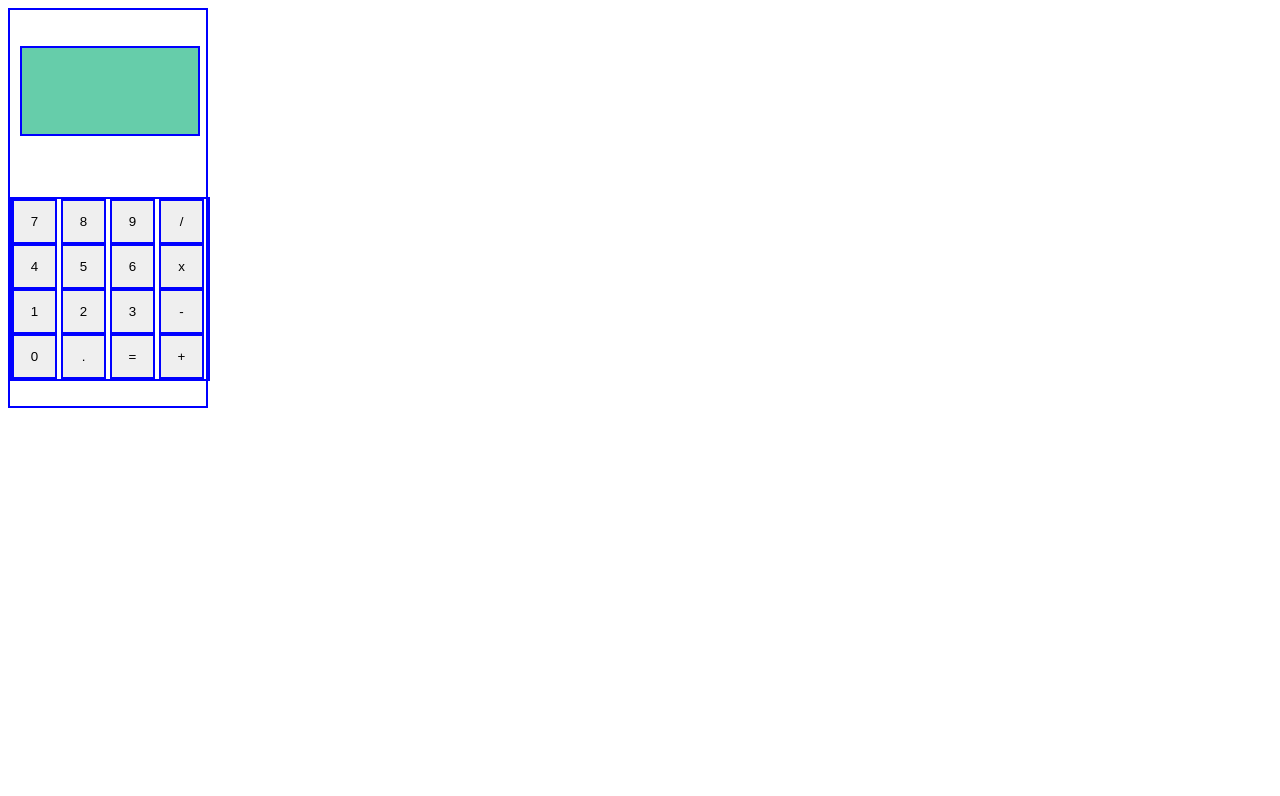
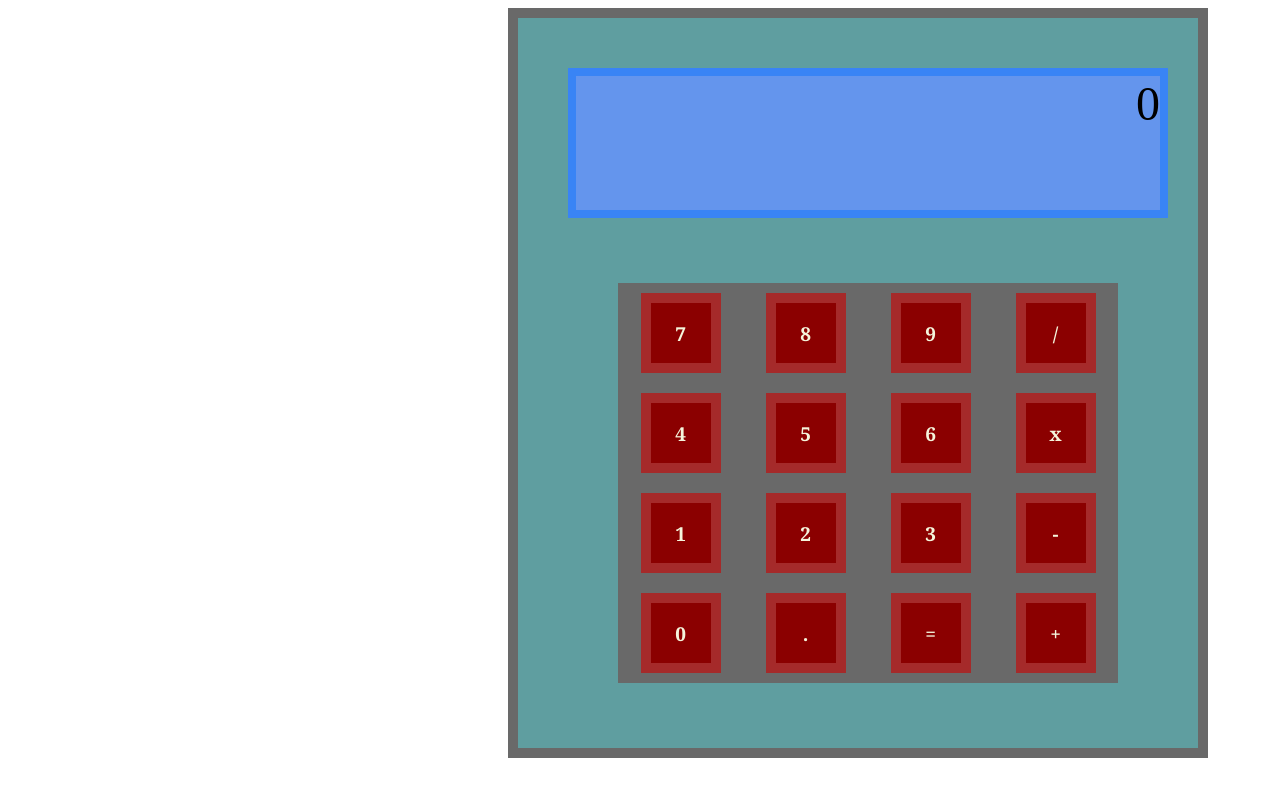
Before and after one commit to juanangel10/calculadora, a plain HTML site: page index.html in a window 1280 px wide. Drawn offline with Linux system fonts and the light colour scheme.

Commit message:
commit dos

```diff
--- a/estilo-calculadora.css
+++ b/estilo-calculadora.css
@@ -3,35 +3,49 @@
 }
 
 .contenedor {
-    width: 200px;
-    height: 400px;
-    border:solid blue 2px;
+    width: 700px;
+    height: 750px;
+    border:solid dimgrey 10px;
     display: grid;
-    justify-content: space-between;
-    align-items: center;
+    margin-left: 500px;
+    background-color:cadetblue;
+
+
 
 }
 
 .pantalla {
-    margin: 10px;
-    width: 180px;
-    height: 90px;
-    background-color: mediumaquamarine;
-    border: solid blue 2px;
+   margin: 50px;
+    width: 600px;
+    height: 150px;
+    background-color:cornflowerblue;
+    border: solid rgba(0, 110, 255, 0.432) 8px;
+    text-align: end;
+    font-size: 48px;
+}
+
+.teclado {
+    margin-left: 100px;
+    width: 500px;
+    height:400px ;
+    border: none;
+    display:grid;
+    grid-template-columns: auto auto auto auto;
+    grid-template-rows: auto auto auto auto;
+    justify-content: space-around;
+    align-items: center;
+    margin-bottom: 50px;
+    background-color: dimgrey;
 
 }
 
-.teclado {
-
-    border: solid blue 2px;
-
+button {
+    width:80px;
+    height: 80px;
+    border: solid brown 10px;
+    background-color: darkred;
+    color:beige;
+    font-weight:bold;
+    font-family:Cambria, Cochin, Georgia, Times, 'Times New Roman', serif;
+    font-size:larger;
 }
-
-.teclado button {
-    border: solid blue 2px;
-}
-
-button {
-    width:45px;
-    height: 45px;
-}
--- a/index.html
+++ b/index.html
@@ -9,7 +9,7 @@
 </head>
 <body>
     <div class="contenedor">
-        <div class="pantalla">
+        <div class="pantalla">0
         </div>
         <div class="teclado">
             <button class="numero-7">7</button>
```
